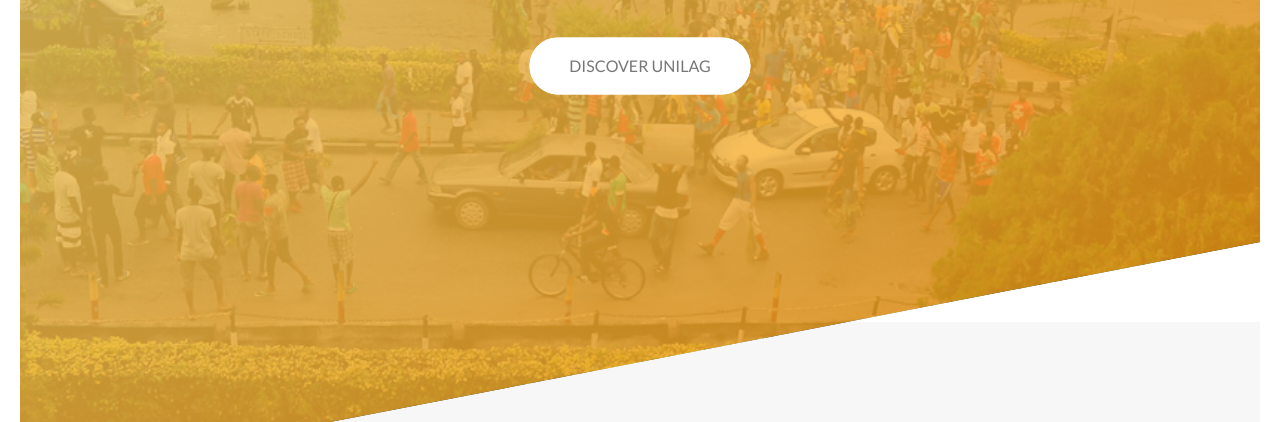
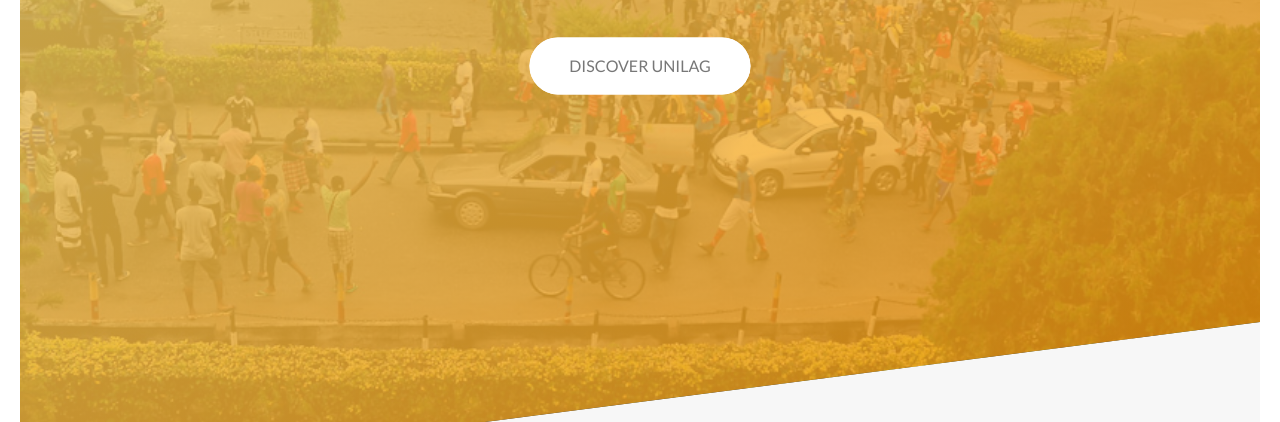
Before and after one commit to Ipaye/Xplore, a website: page index.html in a window 1280 px wide. Shown: the part 378-800 px from the top of the page. Drawn offline with Linux system fonts and the light colour scheme.

Commit message:
fixed clippath bug

```diff
--- a/sass/layouts/_header.scss
+++ b/sass/layouts/_header.scss
@@ -1,18 +1,13 @@
 /* Start of header styling */
 .header {
   height: 105vh;
-  background-image: linear-gradient(
-      to right bottom,
-      rgba($color-primary-light, 0.808),
-      rgba($color-primary-dark, 0.801)
-    ),
-    url(../img/halls.jpg);
+  background-image: linear-gradient(to right bottom, rgba($color-primary-light, 0.808), rgba($color-primary-dark, 0.801)), url(../img/halls.jpg);
   background-size: cover;
   background-position: center;
   /* moving from left to right clockwise */
   /* to get a triangle polygon(50% 0%, 25% 50%, 0% 100%, 100% 100%) */
-  -webkit-clip-path: polygon(0 0, 100% 0, 100% 75vh, 0 100%);
-  clip-path: polygon(0 0, 100% 0, 100% 75vh, 0 100%);
+  -webkit-clip-path: polygon(0 0, 100% 0, 100% 85vh, 0 100%);
+  clip-path: polygon(0 0, 100% 0, 100% 85vh, 0 100%);
   position: relative;
 
   &__logo-box {
```
Also changed, not shown: css/style.css.
